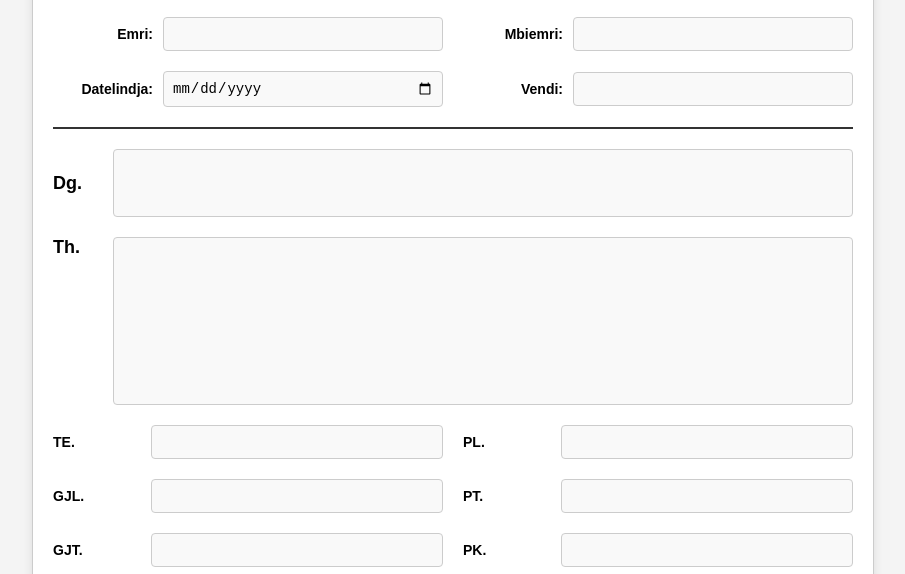
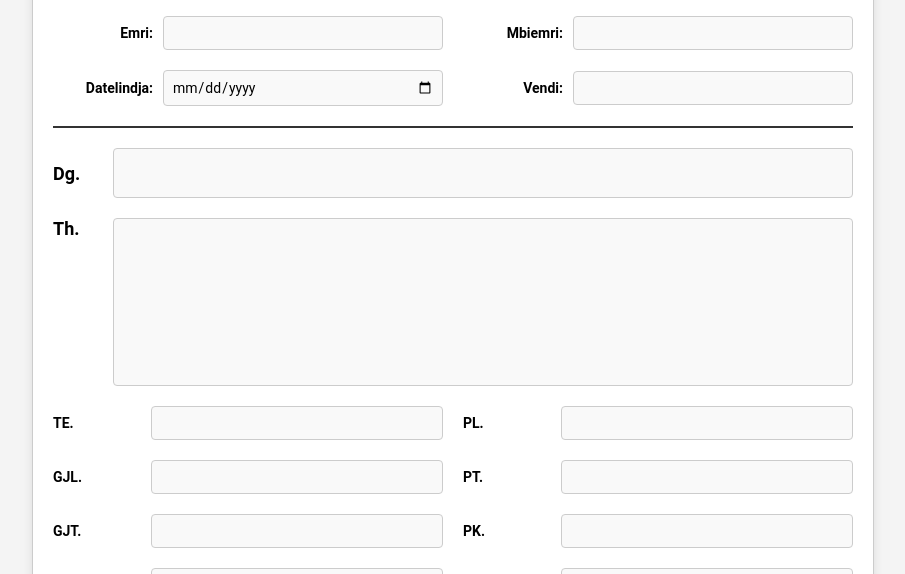
Before and after one commit to besartademi/MedicalApp, a plain HTML site: page index.html in a window 1280 px wide. Shown: the part 222-796 px from the top of the page, without its empty margins (187-1092 px from the left). Drawn offline with Linux system fonts and the light colour scheme.

Commit message:
version 1.0 final

```diff
--- a/style.css
+++ b/style.css
@@ -1,11 +1,21 @@
+/* General Body */
 body {
-  font-family: Arial, sans-serif;
+  font-family: 'Roboto', sans-serif;
+  /* Use Roboto as the base font for the body */
   margin: 0;
   padding: 0;
   background-color: #f4f4f4;
   font-size: 14px;
 }
 
+/* Update the input and textarea fields to use Roboto */
+input,
+textarea {
+  font-family: 'Roboto', sans-serif;
+  /* Apply Roboto to input fields and textareas */
+}
+
+/* Other specific styling remains unchanged */
 .container {
   max-width: 800px;
   margin: 20px auto;
@@ -14,6 +24,21 @@ body {
   border-radius: 8px;
   box-shadow: 0 0 10px rgba(0, 0, 0, 0.1);
   border: 1px solid #ccc;
+}
+
+input,
+textarea {
+  padding: 12px;
+  font-size: 1rem;
+  /* Use rem for better scaling */
+  border: 1px solid #ccc;
+  border-radius: 4px;
+  background-color: #f9f9f9;
+}
+
+textarea {
+  resize: none;
+  /* Disable resizing */
 }
 
 /* Header Section */
@@ -75,8 +100,10 @@ body {
 /* Patient Information Section */
 .patient-info {
   display: grid;
-  grid-template-columns: 1fr 1fr; /* Two equal columns */
-  gap: 20px; /* Space between columns and rows */
+  grid-template-columns: 1fr 1fr;
+  /* Two equal columns */
+  gap: 20px;
+  /* Space between columns and rows */
   margin-bottom: 20px;
   border-bottom: 2px solid #333;
   padding-bottom: 20px;
@@ -85,13 +112,16 @@ body {
 .patient-info .input-group {
   display: flex;
   align-items: center;
-  gap: 10px; /* Space between label and input */
+  gap: 10px;
+  /* Space between label and input */
 }
 
 .patient-info label {
   font-weight: bold;
-  width: 100px; /* Fixed width for labels */
-  text-align: right; /* Aligns label text to the right */
+  width: 100px;
+  /* Fixed width for labels */
+  text-align: right;
+  /* Aligns label text to the right */
 }
 
 .patient-info input {
@@ -106,60 +136,78 @@ body {
 /* Diagnose Section */
 .diagnose-section {
   display: flex;
-  align-items: center; /* Aligns label and textarea vertically */
-  gap: 10px; /* Adds spacing between the label and the textarea */
+  align-items: center;
+  /* Aligns label and textarea vertically */
+  gap: 10px;
+  /* Adds spacing between the label and the textarea */
   margin-bottom: 20px;
 }
 
 .diagnose-section label {
   font-weight: bold;
-  font-size: 18px; /* Increased font size */
+  font-size: 18px;
+  /* Increased font size */
   flex-shrink: 0;
-  width: 50px; /* Keep the label width consistent */
+  width: 50px;
+  /* Keep the label width consistent */
 }
 
 .diagnose-section textarea {
-  flex-grow: 1; /* Allows the textarea to fill the remaining space */
+  flex-grow: 1;
+  /* Allows the textarea to fill the remaining space */
   padding: 8px;
   border: 1px solid #ccc;
   border-radius: 4px;
   background-color: #f9f9f9;
   font-size: 14px;
-  height: 50px; /* Original height for Diagnose */
-  resize: none; /* Prevents resizing of the textarea */
+  height: auto;
+  /* Height will adjust based on rows */
+  resize: none;
+  /* Prevents resizing of the textarea */
+  rows: 2;
+  /* Limit the number of rows to 2 */
 }
 
 /* Therapy Section */
 .therapy-section {
   display: flex;
-  align-items: flex-start; /* Aligns label to the top of the textarea */
-  gap: 10px; /* Adds spacing between the label and the textarea */
+  align-items: flex-start;
+  /* Aligns label to the top of the textarea */
+  gap: 10px;
+  /* Adds spacing between the label and the textarea */
   margin-bottom: 20px;
 }
 
 .therapy-section label {
   font-weight: bold;
-  font-size: 18px; /* Increased font size */
+  font-size: 18px;
+  /* Increased font size */
   flex-shrink: 0;
-  width: 50px; /* Consistent label width */
+  width: 50px;
+  /* Consistent label width */
 }
 
 .therapy-section textarea {
-  flex-grow: 1; /* Allows the textarea to fill the remaining space */
+  flex-grow: 1;
+  /* Allows the textarea to fill the remaining space */
   padding: 8px;
   border: 1px solid #ccc;
   border-radius: 4px;
   background-color: #f9f9f9;
   font-size: 14px;
-  height: 150px; /* Larger height for Therapy */
-  resize: none; /* Prevents resizing of the textarea */
+  height: 150px;
+  /* Larger height for Therapy */
+  resize: none;
+  /* Prevents resizing of the textarea */
 }
 
 /* Medical Information Section */
 .medical-info {
   display: grid;
-  grid-template-columns: 1fr 1fr; /* Two equal-width columns */
-  gap: 20px; /* Space between columns */
+  grid-template-columns: 1fr 1fr;
+  /* Two equal-width columns */
+  gap: 20px;
+  /* Space between columns */
 }
 
 .medical-info .info-item {
@@ -174,7 +222,8 @@ body {
 }
 
 .medical-info .info-item input {
-  width: calc(100% - 110px); /* Adjusts input width to fit beside the label */
+  width: calc(100% - 110px);
+  /* Adjusts input width to fit beside the label */
   padding: 8px;
   border: 1px solid #ccc;
   border-radius: 4px;
```
